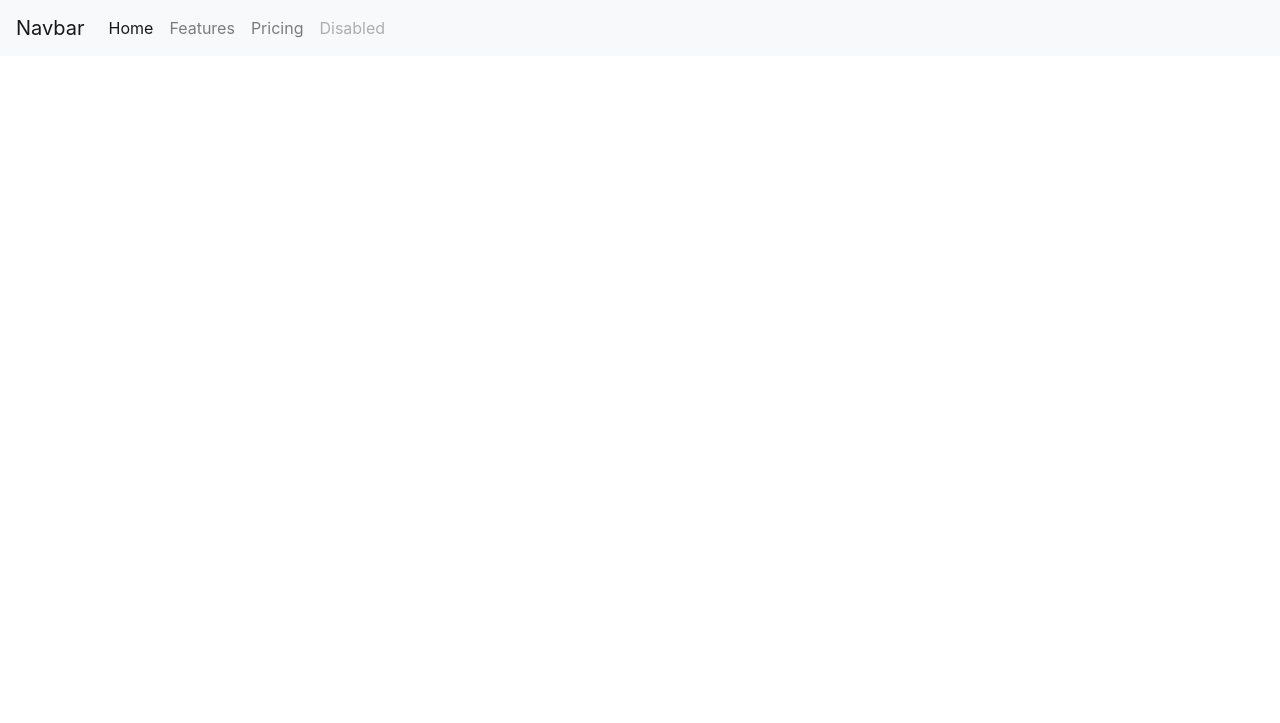
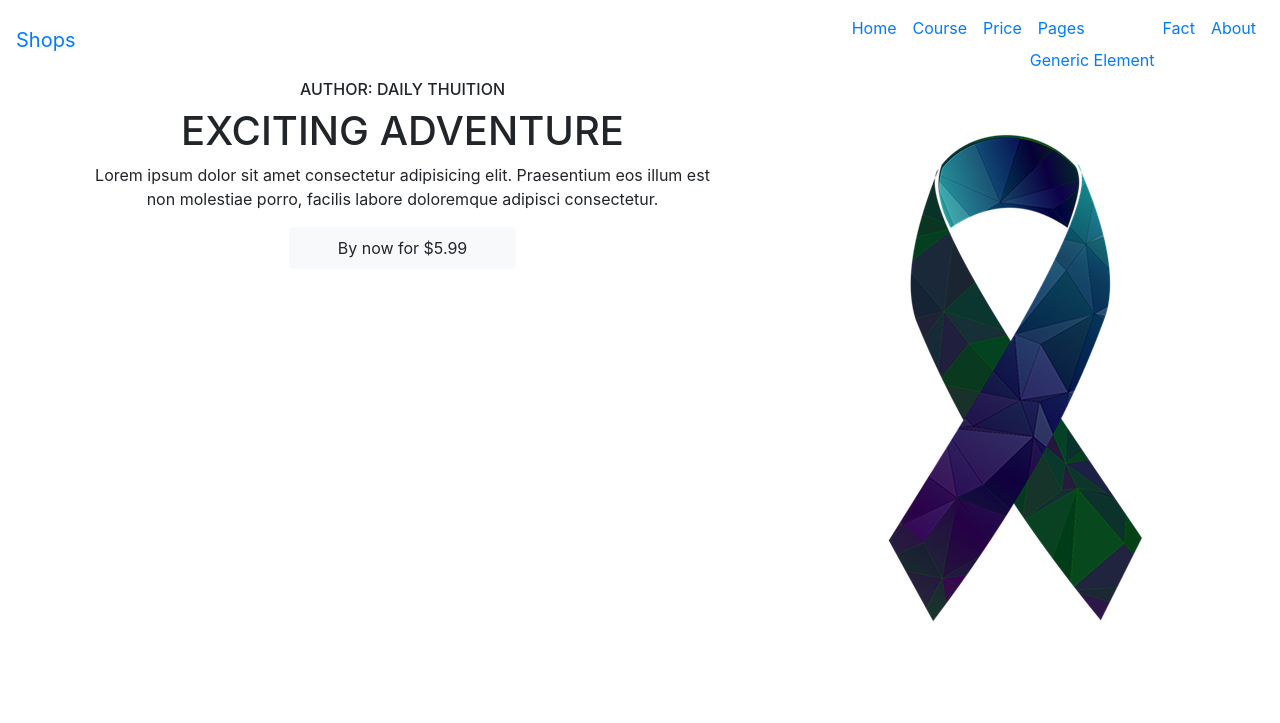
Before and after one commit to Jansan/Shops, a plain HTML site: page index.html in a window 1280 px wide. Drawn offline with nearby package versions, Linux system fonts and the light colour scheme.

Commit message:
header section created

```diff
--- a/index.html
+++ b/index.html
@@ -13,31 +13,59 @@
 <body>
     <header>
         <div class="container-flud p-0">
-            <nav class="navbar navbar-expand-lg navbar-light bg-light">
-                <a class="navbar-brand" href="#">Navbar</a>
+            <nav class="navbar navbar-expand-lg">
+                <a class="navbar-brand" href="#">Shops</a>
                 <button class="navbar-toggler" type="button" data-toggle="collapse" data-target="#navbarNav"
                     aria-controls="navbarNav" aria-expanded="false" aria-label="Toggle navigation">
                     <span class="navbar-toggler-icon"></span>
                 </button>
                 <div class="collapse navbar-collapse" id="navbarNav">
+                    <div class="mr-auto"></div>
                     <ul class="navbar-nav">
                         <li class="nav-item active">
                             <a class="nav-link" href="#">Home <span class="sr-only">(current)</span></a>
                         </li>
                         <li class="nav-item">
-                            <a class="nav-link" href="#">Features</a>
+                            <a class="nav-link" href="#">Course</a>
                         </li>
                         <li class="nav-item">
-                            <a class="nav-link" href="#">Pricing</a>
+                            <a class="nav-link" href="#">Price</a>
+                        </li>
+                        <li class="nav-item dropdown">
+                            <div class="dropdown">
+                                <a href="#" class="nav-link">Pages</a>
+                                <div class="dropdown-content">
+                                    <a href="#">Generic</a>
+                                    <a href="#">Element</a>
+                                </div>
+                            </div>
                         </li>
                         <li class="nav-item">
-                            <a class="nav-link disabled" href="#" tabindex="-1" aria-disabled="true">Disabled</a>
+                            <a class="nav-link" href="#">Fact</a>
                         </li>
+                        <li class="nav-item">
+                            <a class="nav-link" href="#">About</a>
+                        </li>
+
                     </ul>
                 </div>
             </nav>
         </div>
     </header>
+    <div class="container text-center">
+        <div class="row">
+            <div class="col-md-7 col-sm-12">
+                <h6>AUTHOR: DAILY THUITION</h6>
+                <H1>EXCITING ADVENTURE</H1>
+                <P>Lorem ipsum dolor sit amet consectetur adipisicing elit. Praesentium eos illum est non molestiae
+                    porro, facilis labore doloremque adipisci consectetur.</P>
+                <button class="btn btn-light px-5 py-2">By now for $5.99</button>
+            </div>
+            <div class="col-md-5 col-sm-12 h-25">
+                <img src="/img/header-img.png" alt="header img">
+            </div>
+        </div>
+    </div>
     <main>
 
     </main>
```
Also changed, not shown: img/header-img.png (added).
